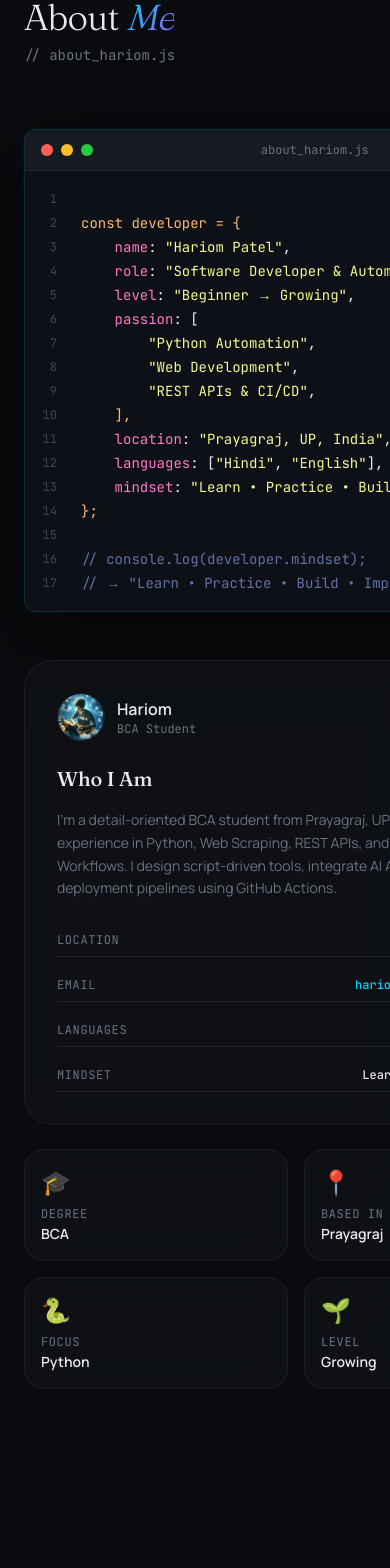
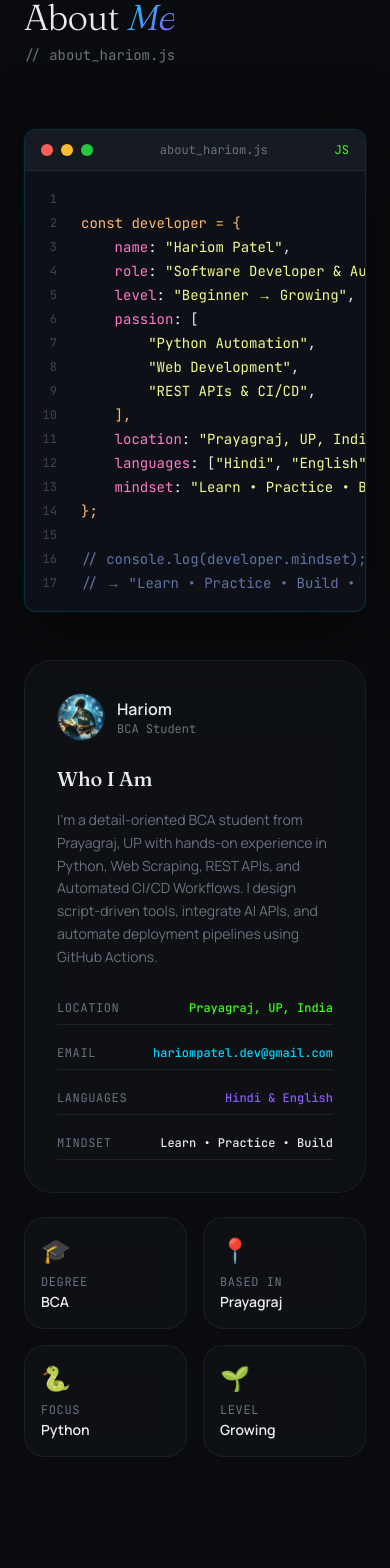
Before and after one commit to pateljiop/Hariom-portfolio, a Next.js app: page / in a window 390 px wide. Shown: the part 1900-3468 px from the top of the page. Built offline with nearby package versions, Linux system fonts and the light colour scheme; no server answers.

Commit message:
Add responsive hooks to About section

```diff
--- a/src/app/components/AboutSection.tsx
+++ b/src/app/components/AboutSection.tsx
@@ -76,7 +76,7 @@ export default function AboutSection() {
   const [hoveredLine, setHoveredLine] = useState<number | null>(null);
 
   return (
-    <section id="about" className="py-24 px-6 md:px-12 relative">
+    <section id="about" className="about-section py-24 px-6 md:px-12 relative">
       <div className="section-divider mb-16" />
       <div className="max-w-7xl mx-auto">
         {/* Section header */}
@@ -88,10 +88,10 @@ export default function AboutSection() {
           <p className="font-mono text-muted-foreground text-sm">// about_hariom.js</p>
         </div>
 
-        <div className="grid lg:grid-cols-2 gap-12 items-start">
+        <div className="grid lg:grid-cols-2 gap-12 items-start min-w-0">
           {/* Code Editor */}
-          <div className="reveal-left stagger-2">
-            <div className="terminal-window">
+          <div className="reveal-left stagger-2 min-w-0 max-w-full">
+            <div className="terminal-window about-code-editor">
               {/* Editor header */}
               <div className="terminal-header justify-between">
                 <div className="flex items-center gap-2">
@@ -106,11 +106,11 @@ export default function AboutSection() {
               </div>
 
               {/* Code lines */}
-              <div className="p-4 overflow-x-auto">
+              <div className="p-4 about-code-lines overflow-hidden">
                 {CODE_LINES.map((line) => (
                   <div
                     key={line.num}
-                    className="flex items-center gap-0 group cursor-default transition-colors duration-150 rounded"
+                    className="about-code-line flex items-center gap-0 group cursor-default transition-colors duration-150 rounded min-w-0"
                     style={{
                       background: hoveredLine === line.num ? 'rgba(0,212,255,0.05)' : 'transparent',
                     }}
@@ -118,7 +118,7 @@ export default function AboutSection() {
                     onMouseLeave={() => setHoveredLine(null)}
                   >
                     <span className="line-number text-muted-foreground select-none">{line.num}</span>
-                    <span className="font-mono text-sm py-0.5 px-2 whitespace-pre">
+                    <span className="about-code-text font-mono text-sm py-0.5 px-2 whitespace-pre min-w-0">
                       {renderCodeLine(line)}
                     </span>
                   </div>
@@ -128,8 +128,8 @@ export default function AboutSection() {
           </div>
 
           {/* About card */}
-          <div className="reveal-right stagger-3 space-y-6">
-            <div className="glass border border-border rounded-2xl p-8 border-glow-hover tilt-card">
+          <div className="reveal-right stagger-3 space-y-6 min-w-0 max-w-full">
+            <div className="about-card glass border border-border rounded-2xl p-8 border-glow-hover tilt-card">
               <div className="flex items-center gap-3 mb-6">
                 <div className="w-12 h-12 rounded-full overflow-hidden border border-primary/30">
                   <img
@@ -156,9 +156,9 @@ export default function AboutSection() {
                   { label: 'Languages', value: 'Hindi & English', color: 'text-secondary' },
                   { label: 'Mindset', value: 'Learn • Practice • Build', color: 'text-foreground' },
                 ].map((item) => (
-                  <div key={item.label} className="flex items-center justify-between py-2 border-b border-border/50">
-                    <span className="font-mono text-xs text-muted-foreground tracking-wider uppercase">{item.label}</span>
-                    <span className={`font-mono text-xs font-medium ${item.color}`}>{item.value}</span>
+                  <div key={item.label} className="about-info-row flex items-center justify-between py-2 border-b border-border/50 gap-4">
+                    <span className="about-info-label font-mono text-xs text-muted-foreground tracking-wider uppercase shrink-0">{item.label}</span>
+                    <span className={`about-info-value font-mono text-xs font-medium ${item.color} min-w-0 text-right`}>{item.value}</span>
                   </div>
                 ))}
               </div>
```
